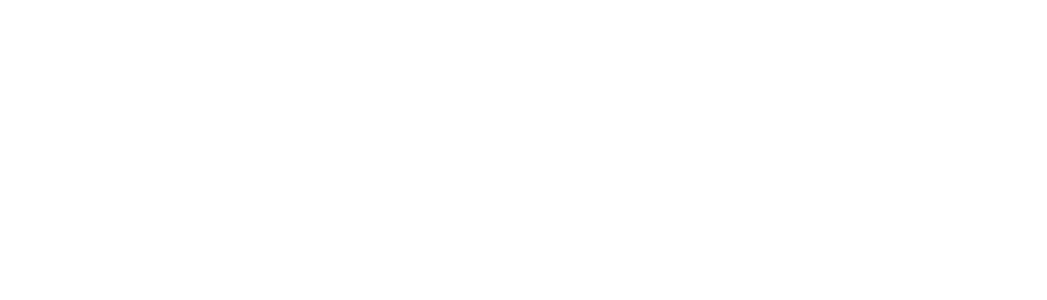
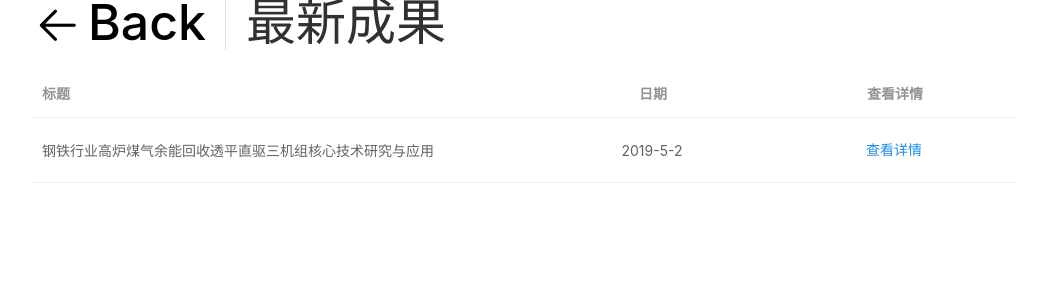
Before and after one commit to frozenblackflame/raduationProject, a Nuxt app: page /information/latestResults/list in a window 1280 px wide. Before the commit this address had no page. Shown: the top 300 px of the page, without its empty margins (116-1163 px from the left). Built offline with nearby package versions, Linux system fonts and the light colour scheme.

Commit message:
二次修改完成

```diff
--- a/components/Main.vue
+++ b/components/Main.vue
@@ -2,11 +2,11 @@
   <div>
     <el-carousel trigger="hover" type="card">
       <el-carousel-item v-for="item in images" :key="item.title">
-        <a :href="item.url">
+        <nuxt-link :to="item.url">
           <div class="a"></div>
           <div class="title">{{ item.title }}</div>
           <img :src="item.href" />
-        </a>
+        </nuxt-link>
       </el-carousel-item>
     </el-carousel>
     <el-row>
@@ -14,10 +14,11 @@
         <el-card class="box-card">
           <div slot="header" class="clearfix">
             <span class="card_title">新闻资讯</span>
-            <el-button style="float: right; padding: 3px 0" type="text">更多>>></el-button>
+            <nuxt-link to="/information/news/list" style="float: right; padding: 3px 0" type="text">更多>>></nuxt-link>
           </div>
-          <div v-for="o in news" :key="o" class="text item">
-            <a :href="o.url">{{o.text }}</a>
+          <div v-for="(o,index) in news" :key="index" class="text item">
+           <!-- <a :href="o.url">{{o.text }}</a> -->
+           <nuxt-link :to="o.url">{{ o.text }}</nuxt-link>
           </div>
         </el-card>
       </el-col>
@@ -25,10 +26,10 @@
         <el-card class="box-card">
           <div slot="header" class="clearfix">
             <span class="card_title">公告展示</span>
-            <el-button style="float: right; padding: 3px 0" type="text">更多>>></el-button>
+            <nuxt-link to="/information/announcement/list" style="float: right; padding: 3px 0" type="text">更多>>></nuxt-link>
           </div>
-          <div v-for="o in bulletin" :key="o" class="text item">
-            <a :href="o.url">{{o.text }}</a>
+          <div v-for="(o,index) in bulletin" :key="index" class="text item">
+            <nuxt-link :to="o.url">{{ o.text }}</nuxt-link>
           </div>
         </el-card>
       </el-col>
@@ -38,10 +39,10 @@
         <el-card class="box-card">
           <div slot="header" class="clearfix">
             <span class="card_title">最新成果</span>
-            <el-button style="float: right; padding: 3px 0" type="text">更多>>></el-button>
+            <nuxt-link to="/information/latestResults/list" style="float: right; padding: 3px 0" type="text">更多>>></nuxt-link>
           </div>
-          <div v-for="o in newest" :key="o" class="text item">
-            <a :href="o.url">{{o.text }}</a>
+          <div v-for="(o,index) in newest" :key="index" class="text item">
+            <nuxt-link :to="o.url">{{ o.text }}</nuxt-link>
           </div>
         </el-card>
       </el-col>
@@ -49,10 +50,10 @@
         <el-card class="box-card">
           <div slot="header" class="clearfix">
             <span class="card_title">科技成果</span>
-            <el-button style="float: right; padding: 3px 0" type="text">更多>>></el-button>
+            <nuxt-link to="/information/technologicalAchievements/list" style="float: right; padding: 3px 0" type="text">更多>>></nuxt-link>
           </div>
-          <div v-for="o in echnology" :key="o" class="text item">
-            <a :href="o.url">{{o.text }}</a>
+          <div v-for="(o,index) in echnology" :key="index" class="text item">
+            <nuxt-link :to="o.url">{{ o.text }}</nuxt-link>
           </div>
         </el-card>
       </el-col>
@@ -95,7 +96,7 @@
         { text: "公告4", url: "/information/announcement/" }
       ]
     };
-  }
+  },
 };
 </script>
 
@@ -146,6 +147,9 @@
   width: 97%;
 
 }
+a {
+  text-decoration: none;
+}
 .card_title {
   float: left;
   padding: 3px;
--- a/pages/information/announcement/index.vue
+++ b/pages/information/announcement/index.vue
@@ -27,7 +27,7 @@
   },
   methods: {
     goBack() {
-      console.log("go back");
+      this.$router.go(-1)
     }
   }
 };
--- /dev/null
+++ b/pages/information/announcement/list.vue
@@ -0,0 +1,65 @@
+<template>
+  <center>
+    <div style="width: 80%;">
+      <el-container>
+        <el-header height>
+          <el-page-header @back="goBack" content="公告列表"></el-page-header>
+        </el-header>
+        <el-main>
+          <div>
+            <el-table :data="listDate" stripe>
+
+              <el-table-column prop="title" width="500px" label="标题" show-overflow-tooltip>
+              </el-table-column>
+              <el-table-column prop="time" label="日期" align="center" show-overflow-tooltip></el-table-column>
+              <el-table-column  label="查看详情" align="center" show-overflow-tooltip>
+              <template slot-scope="scope" >
+                  <el-button
+                    :style="{color:'#198ce9','cursor':'pointer'}"
+                    type="text"
+                    @click="toPage(scope.row)"
+                  >查看详情</el-button>
+                </template>
+              </el-table-column>
+
+            </el-table>
+          </div>
+        </el-main>
+      </el-container>
+    </div>
+  </center>
+</template>
+
+<script>
+export default {
+  data() {
+    return {
+      listDate: [{ title: "因受台风影响，沿海城市全面停课。", time: "2019-5-2" ,url:"./"}]
+    };
+  },
+  methods: {
+    goBack() {
+      this.$router.go(-1);
+    },
+    toPage(ev){
+      this.$router.push(ev.url)
+  }
+  },
+
+};
+</script>
+
+<style>
+.el-page-header__left .el-icon-back,
+.el-page-header__title,
+.el-page-header__content {
+  font-size: 50px;
+}
+.el-page-header__content,
+.el-page-header__title {
+  padding-top: 10px;
+}
+.el-page-header__left::after {
+  height: 50px;
+}
+</style>
--- a/pages/information/latestResults/index.vue
+++ b/pages/information/latestResults/index.vue
@@ -27,7 +27,7 @@
   },
   methods: {
     goBack() {
-      console.log("go back");
+      this.$router.go(-1)
     }
   }
 };
--- /dev/null
+++ b/pages/information/latestResults/list.vue
@@ -0,0 +1,65 @@
+<template>
+  <center>
+    <div style="width: 80%;">
+      <el-container>
+        <el-header height>
+          <el-page-header @back="goBack" content="最新成果"></el-page-header>
+        </el-header>
+        <el-main>
+          <div>
+            <el-table :data="listDate" stripe>
+
+              <el-table-column prop="title" width="500px" label="标题" show-overflow-tooltip>
+              </el-table-column>
+              <el-table-column prop="time" label="日期" align="center" show-overflow-tooltip></el-table-column>
+              <el-table-column  label="查看详情" align="center" show-overflow-tooltip>
+              <template slot-scope="scope" >
+                  <el-button
+                    :style="{color:'#198ce9','cursor':'pointer'}"
+                    type="text"
+                    @click="toPage(scope.row)"
+                  >查看详情</el-button>
+                </template>
+              </el-table-column>
+
+            </el-table>
+          </div>
+        </el-main>
+      </el-container>
+    </div>
+  </center>
+</template>
+
+<script>
+export default {
+  data() {
+    return {
+      listDate: [{ title: "钢铁行业高炉煤气余能回收透平直驱三机组核心技术研究与应用", time: "2019-5-2" ,url:"./"}]
+    };
+  },
+  methods: {
+    goBack() {
+      this.$router.go(-1);
+    },
+    toPage(ev){
+      this.$router.push(ev.url)
+  }
+  },
+
+};
+</script>
+
+<style>
+.el-page-header__left .el-icon-back,
+.el-page-header__title,
+.el-page-header__content {
+  font-size: 50px;
+}
+.el-page-header__content,
+.el-page-header__title {
+  padding-top: 10px;
+}
+.el-page-header__left::after {
+  height: 50px;
+}
+</style>
--- a/pages/information/news/index.vue
+++ b/pages/information/news/index.vue
@@ -27,7 +27,7 @@
   },
   methods: {
     goBack() {
-      console.log("go back");
+      this.$router.go(-1)
     }
   }
 };
--- /dev/null
+++ b/pages/information/news/list.vue
@@ -0,0 +1,65 @@
+<template>
+  <center>
+    <div style="width: 80%;">
+      <el-container>
+        <el-header height>
+          <el-page-header @back="goBack" content="新闻列表"></el-page-header>
+        </el-header>
+        <el-main>
+          <div>
+            <el-table :data="listDate" stripe>
+
+              <el-table-column prop="title" width="500px" label="标题" show-overflow-tooltip>
+              </el-table-column>
+              <el-table-column prop="time" label="日期" align="center" show-overflow-tooltip></el-table-column>
+              <el-table-column  label="查看详情" align="center" show-overflow-tooltip>
+              <template slot-scope="scope" >
+                  <el-button
+                    :style="{color:'#198ce9','cursor':'pointer'}"
+                    type="text"
+                    @click="toPage(scope.row)"
+                  >查看详情</el-button>
+                </template>
+              </el-table-column>
+
+            </el-table>
+          </div>
+        </el-main>
+      </el-container>
+    </div>
+  </center>
+</template>
+
+<script>
+export default {
+  data() {
+    return {
+      listDate: [{ title: "习近平总书记前往甘肃考察，为何要来这所学校？", time: "2019-5-2" ,url:"./"}]
+    };
+  },
+  methods: {
+    goBack() {
+      this.$router.go(-1);
+    },
+    toPage(ev){
+      this.$router.push(ev.url)
+  }
+  },
+
+};
+</script>
+
+<style>
+.el-page-header__left .el-icon-back,
+.el-page-header__title,
+.el-page-header__content {
+  font-size: 50px;
+}
+.el-page-header__content,
+.el-page-header__title {
+  padding-top: 10px;
+}
+.el-page-header__left::after {
+  height: 50px;
+}
+</style>
--- a/pages/information/technologicalAchievements/index.vue
+++ b/pages/information/technologicalAchievements/index.vue
@@ -22,12 +22,13 @@
 export default {
   data() {
     return {
-      image: require("../../../static/shiyanshi.png")
+      image: require("../../../static/shiyanshi.png"),
+      flag:""
     };
   },
   methods: {
     goBack() {
-      console.log("go back");
+      this.$router.go(-1)
     }
   }
 };
--- /dev/null
+++ b/pages/information/technologicalAchievements/list.vue
@@ -0,0 +1,65 @@
+<template>
+  <center>
+    <div style="width: 80%;">
+      <el-container>
+        <el-header height>
+          <el-page-header @back="goBack" content="科技成果"></el-page-header>
+        </el-header>
+        <el-main>
+          <div>
+            <el-table :data="listDate" stripe>
+
+              <el-table-column prop="title" width="500px" label="标题" show-overflow-tooltip>
+              </el-table-column>
+              <el-table-column prop="time" label="日期" align="center" show-overflow-tooltip></el-table-column>
+              <el-table-column  label="查看详情" align="center" show-overflow-tooltip>
+              <template slot-scope="scope" >
+                  <el-button
+                    :style="{color:'#198ce9','cursor':'pointer'}"
+                    type="text"
+                    @click="toPage(scope.row)"
+                  >查看详情</el-button>
+                </template>
+              </el-table-column>
+
+            </el-table>
+          </div>
+        </el-main>
+      </el-container>
+    </div>
+  </center>
+</template>
+
+<script>
+export default {
+  data() {
+    return {
+      listDate: [{ title: "灵云全智能能力平台系统软件", time: "2019-5-2" ,url:"./"}]
+    };
+  },
+  methods: {
+    goBack() {
+      this.$router.go(-1);
+    },
+    toPage(ev){
+      this.$router.push(ev.url)
+  }
+  },
+
+};
+</script>
+
+<style>
+.el-page-header__left .el-icon-back,
+.el-page-header__title,
+.el-page-header__content {
+  font-size: 50px;
+}
+.el-page-header__content,
+.el-page-header__title {
+  padding-top: 10px;
+}
+.el-page-header__left::after {
+  height: 50px;
+}
+</style>
```
